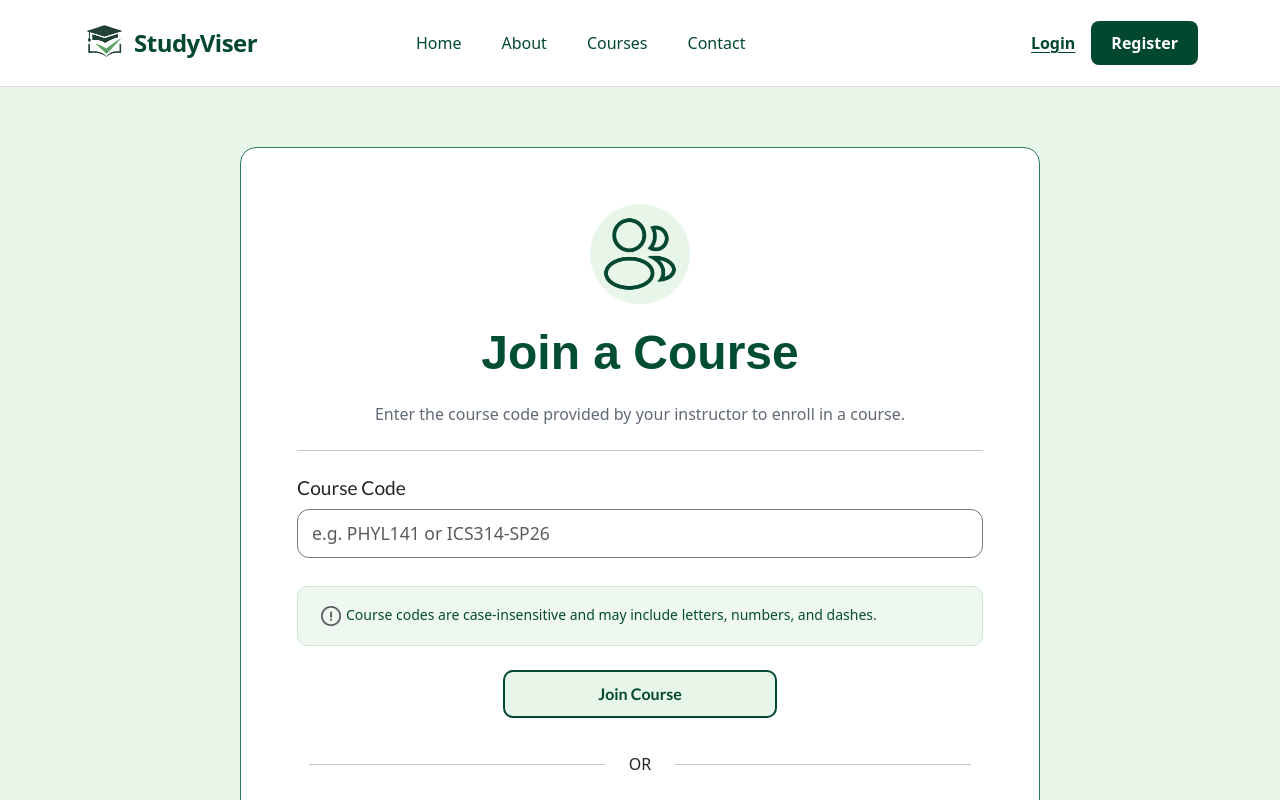
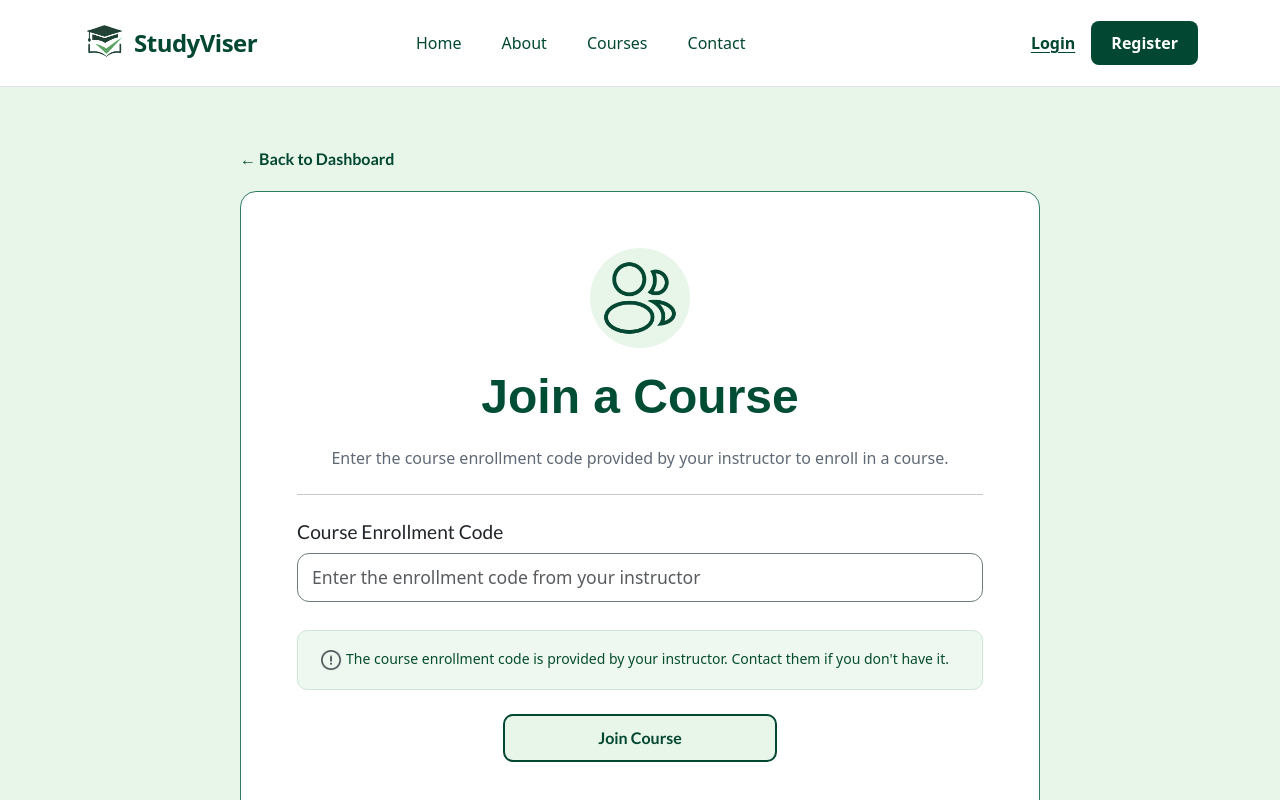
Before and after one commit to study-viser/study-viser, a Next.js app: page /courses/join in a window 1280 px wide. Shown: the top 800 px of the page. Built offline with nearby package versions, Linux system fonts and the light colour scheme; no server answers; a web font is replaced by a local one.

Commit message:
Updated with new secret property

```diff
--- a/src/components/JoinCourseForm.tsx
+++ b/src/components/JoinCourseForm.tsx
@@ -1,23 +1,42 @@
 'use client';
 
 import { Form, Button, Col, Container, Card, Row, Image } from 'react-bootstrap';
+import { useState } from 'react';
+import { enrollStudent } from '@/lib/dbActions';
+import { useSession } from 'next-auth/react';
 import '@/styles/forms.css';
 
 const JoinCourseForm = () => {
-  const handleSubmit = (e: React.SyntheticEvent<HTMLFormElement>) => {
+  const { data: session } = useSession();
+  const [error, setError] = useState<string | null>(null);
+  const [success, setSuccess] = useState(false);
+
+  const handleSubmit = async (e: React.SyntheticEvent<HTMLFormElement>) => {
     e.preventDefault();
+    setError(null);
+    setSuccess(false);
 
     const formData = new FormData(e.currentTarget);
+    const secret = formData.get('courseSecret') as string;
 
-    console.log({
-      courseCode: formData.get('courseCode'),
-    });
+    if (!session?.user?.id) {
+      setError('You must be signed in to join a course.');
+      return;
+    }
 
-    alert('Joined course!');
+    try {
+      // enrollStudent looks up course by secret, then connects the student
+      await enrollStudent(secret, session.user.id);
+      setSuccess(true);
+    } catch (err) {
+      setError(err instanceof Error ? err.message : 'Failed to join course.');
+    }
   };
 
   return (
     <Container className="course-page">
+      <p className="back-link">← Back to Dashboard</p>
+
       <Card className="course-card">
         <Card.Body>
 
@@ -25,22 +44,25 @@ const JoinCourseForm = () => {
           <h1 className="course-title">Join a Course</h1>
 
           <p className="course-subtitle">
-            Enter the course code provided by your instructor to enroll in a course.
+            Enter the course enrollment code provided by your instructor to enroll in a course.
           </p>
 
           <hr />
 
+          {error && <p className="text-danger">{error}</p>}
+          {success && <p className="text-success">Successfully joined the course!</p>}
+
           <Form onSubmit={handleSubmit}>
-            <Form.Group as={Row} className="mb-4" controlId="courseCode">
+            <Form.Group as={Row} className="mb-4" controlId="courseSecret">
               <Form.Label column sm={12} className="course-label">
-                Course Code
+                Course Enrollment Code
               </Form.Label>
 
               <Col sm={12}>
                 <Form.Control
-                  name="courseCode"
+                  name="courseSecret"
                   type="text"
-                  placeholder="e.g. PHYL141 or ICS314-SP26"
+                  placeholder="Enter the enrollment code from your instructor"
                   required
                 />
               </Col>
@@ -50,8 +72,8 @@ const JoinCourseForm = () => {
               <Col>
                 <Form.Text className="course-info-text">
                   <Image src="/info-icon.png" className="course-code-icon" alt="Course Code" />
-                  Course codes are case-insensitive and may include letters,
-                  numbers, and dashes.
+                  The course enrollment code is provided by your instructor. Contact them if you
+                  don&#39;t have it.
                 </Form.Text>
               </Col>
             </Row>
@@ -80,7 +102,7 @@ const JoinCourseForm = () => {
       <Card className="help-card">
         <Card.Body>
           <h5>Need help?</h5>
-          <p>Contact your instructor if you don&#39;t have a course code.</p>
+          <p>Contact your instructor if you don&#39;t have a course enrollment code.</p>
         </Card.Body>
       </Card>
     </Container>
```
